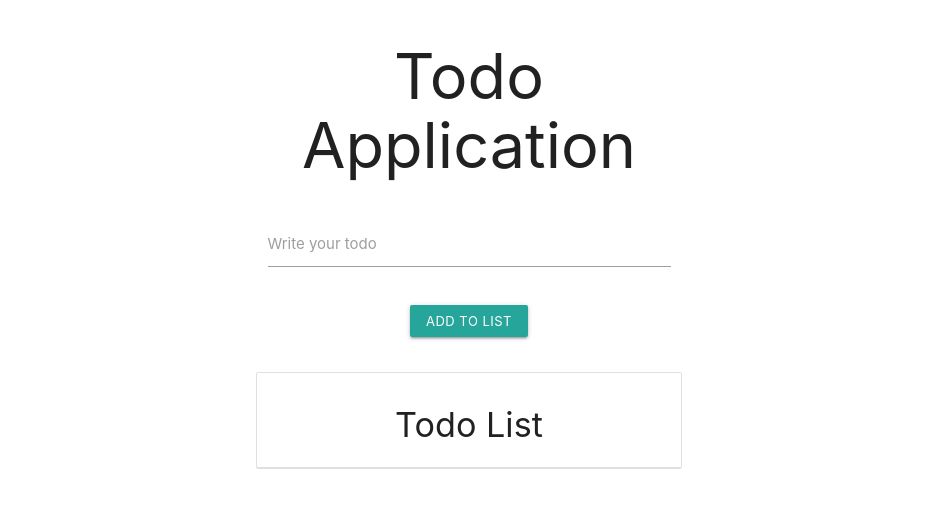
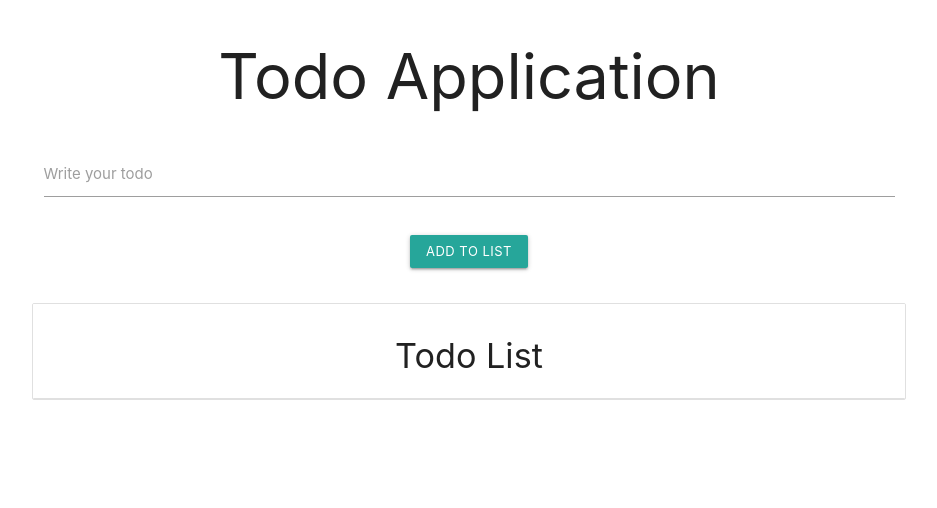
Before and after one commit to Prashant-Acharya/Todo-List, a plain HTML site: page index.html in a window 1280 px wide. Shown: the whole page, without its empty margins (171-1108 px from the left). Drawn offline with nearby package versions, Linux system fonts and the light colour scheme.

Commit message:
CSS changed

```diff
--- a/index.html
+++ b/index.html
@@ -13,7 +13,7 @@
 <body>
 	<div class="container">
 		<div class="row">
-			<div class="col s6 offset-s3 center">
+			<div class="col s12 center">
 				<h1>Todo Application</h1>
 				<div class="col s12">
 					<div class="row">
```
